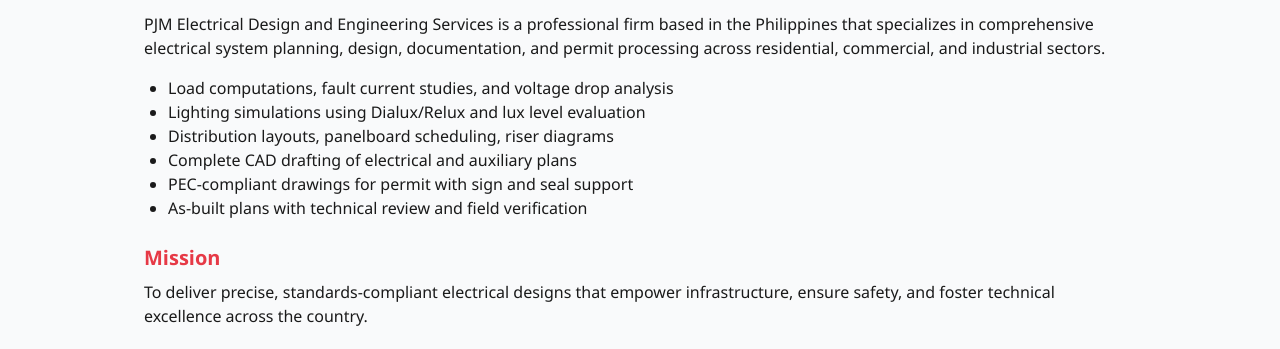
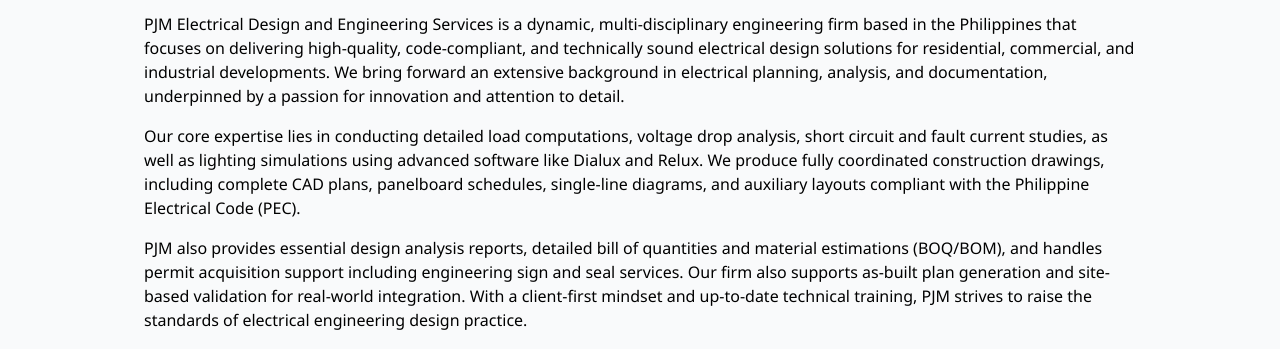
Before and after one commit to PJM-06/pjm-website, a plain HTML site: page index.html in a window 1280 px wide. Shown: the part 408-757 px from the top of the page. Drawn offline with nearby package versions, Linux system fonts and the light colour scheme.

Commit message:
Update index.html

```diff
--- a/index.html
+++ b/index.html
@@ -52,20 +52,18 @@
 </div>
 
 <!-- About Section -->
-<section class="py-12 bg-gray-50">
+<section class="py-12 bg-gray-50 text-black">
   <div class="max-w-5xl mx-auto px-4">
     <h2 class="text-3xl font-bold royal-blue mb-4">About Us</h2>
     <p class="mb-4">
-      PJM Electrical Design and Engineering Services is a professional firm based in the Philippines that specializes in comprehensive electrical system planning, design, documentation, and permit processing across residential, commercial, and industrial sectors.
+      PJM Electrical Design and Engineering Services is a dynamic, multi-disciplinary engineering firm based in the Philippines that focuses on delivering high-quality, code-compliant, and technically sound electrical design solutions for residential, commercial, and industrial developments. We bring forward an extensive background in electrical planning, analysis, and documentation, underpinned by a passion for innovation and attention to detail.
     </p>
-    <ul class="list-disc pl-6 mb-4 text-sm md:text-base">
-      <li>Load computations, fault current studies, and voltage drop analysis</li>
-      <li>Lighting simulations using Dialux/Relux and lux level evaluation</li>
-      <li>Distribution layouts, panelboard scheduling, riser diagrams</li>
-      <li>Complete CAD drafting of electrical and auxiliary plans</li>
-      <li>PEC-compliant drawings for permit with sign and seal support</li>
-      <li>As-built plans with technical review and field verification</li>
-    </ul>
+    <p class="mb-4">
+      Our core expertise lies in conducting detailed load computations, voltage drop analysis, short circuit and fault current studies, as well as lighting simulations using advanced software like Dialux and Relux. We produce fully coordinated construction drawings, including complete CAD plans, panelboard schedules, single-line diagrams, and auxiliary layouts compliant with the Philippine Electrical Code (PEC).
+    </p>
+    <p class="mb-4">
+      PJM also provides essential design analysis reports, detailed bill of quantities and material estimations (BOQ/BOM), and handles permit acquisition support including engineering sign and seal services. Our firm also supports as-built plan generation and site-based validation for real-world integration. With a client-first mindset and up-to-date technical training, PJM strives to raise the standards of electrical engineering design practice.
+    </p>
     <div class="mt-6">
       <h3 class="text-xl font-semibold primary-red mb-2">Mission</h3>
       <p>To deliver precise, standards-compliant electrical designs that empower infrastructure, ensure safety, and foster technical excellence across the country.</p>
@@ -76,7 +74,6 @@
     </div>
   </div>
 </section>
-
 
 <!-- Services Section -->
 <section class="py-16 bg-white">
```
